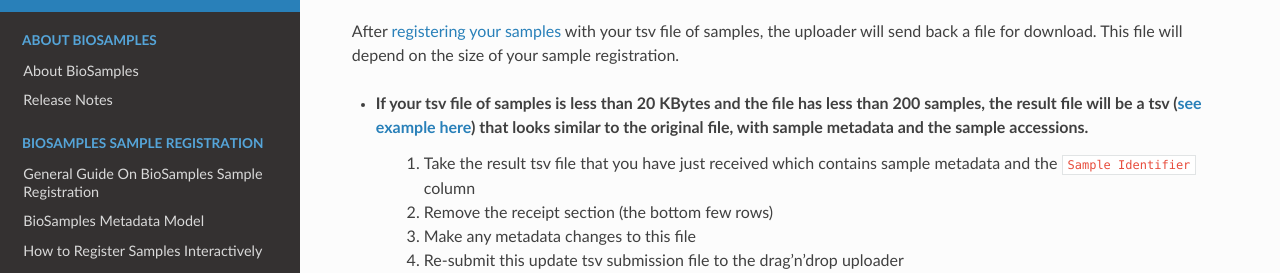
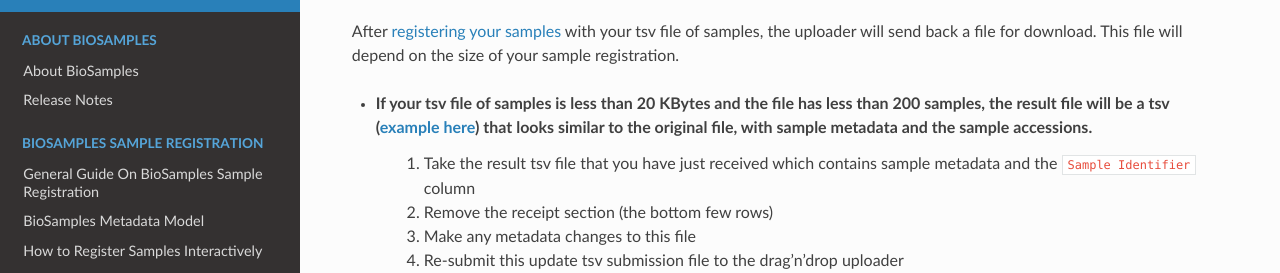
Before and after one commit to EBIBioSamples/read_docs, a Sphinx documentation site: the page built from docs/update/update-samples.rst, in a window 1280 px wide and 900 px high. Shown: the part 140-413 px from the top of the window. Built offline with Sphinx 7.4.7 and the Read the Docs theme 3.1.0, drawn with Linux system fonts in a browser that asks for light colours.

```diff
--- a/docs/update/update-samples.rst
+++ b/docs/update/update-samples.rst
@@ -2,7 +2,7 @@
 --------------------------------------------
 After `registering your samples <../submit/interactively/step-by-step.html>`_ with your tsv file of samples, the uploader will send back a file for download. This file will depend on the size of your sample registration.
 
-- **If your tsv file of samples is less than 20 KBytes and the file has less than 200 samples**, the result file will be a tsv (`see example here <../submit/templates/example-tsv-results-file.tsv>`_) that looks similar to the original file, with sample metadata and the sample accessions.
+- **If your tsv file of samples is less than 20 KBytes and the file has less than 200 samples**, the result file will be a tsv (`example here <../submit/templates/example-tsv-results-file.tsv>`_) that looks similar to the original file, with sample metadata and the sample accessions.
     1. Take the result tsv file that you have just received which contains sample metadata and the ``Sample Identifier`` column
     2. Remove the receipt section (the bottom few rows)
     3. Make any metadata changes to this file
```
